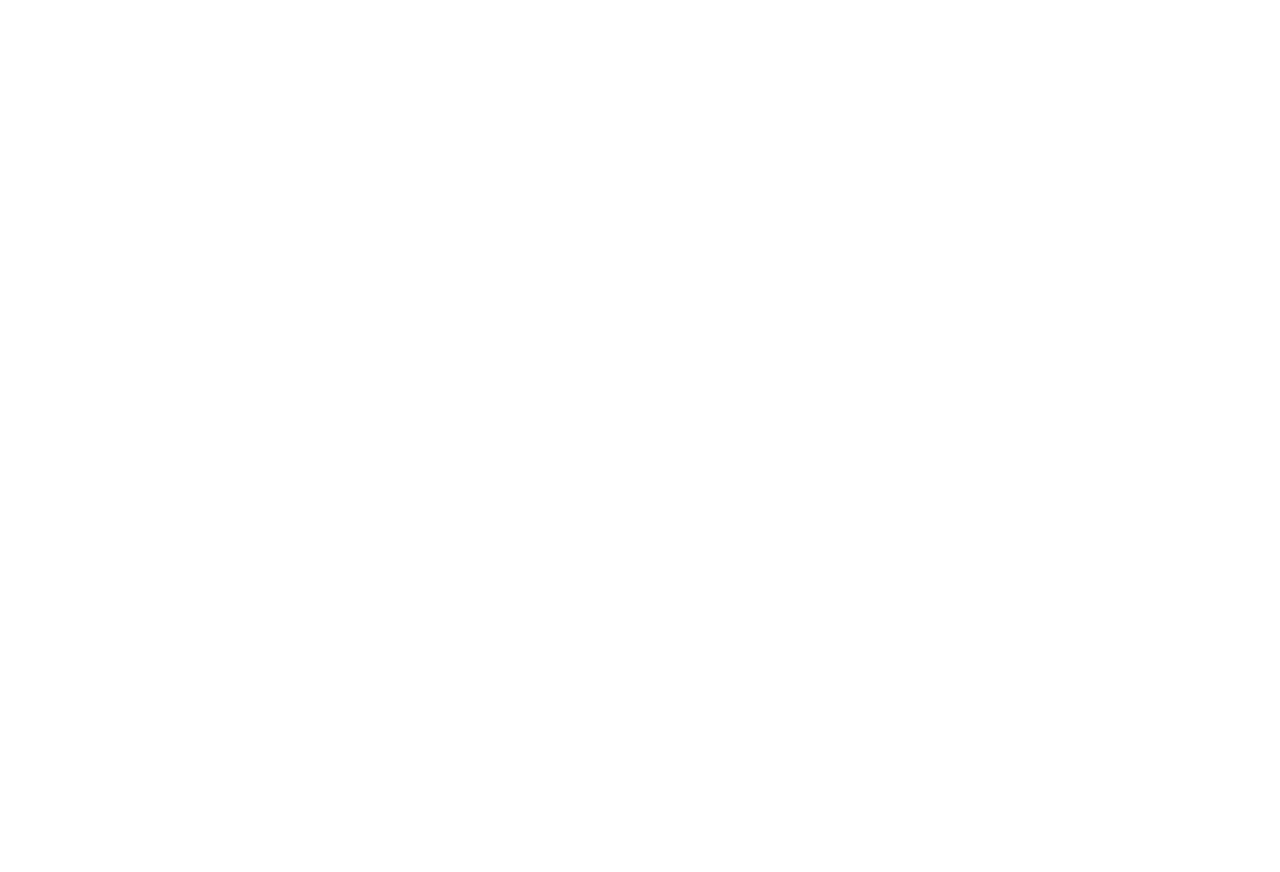
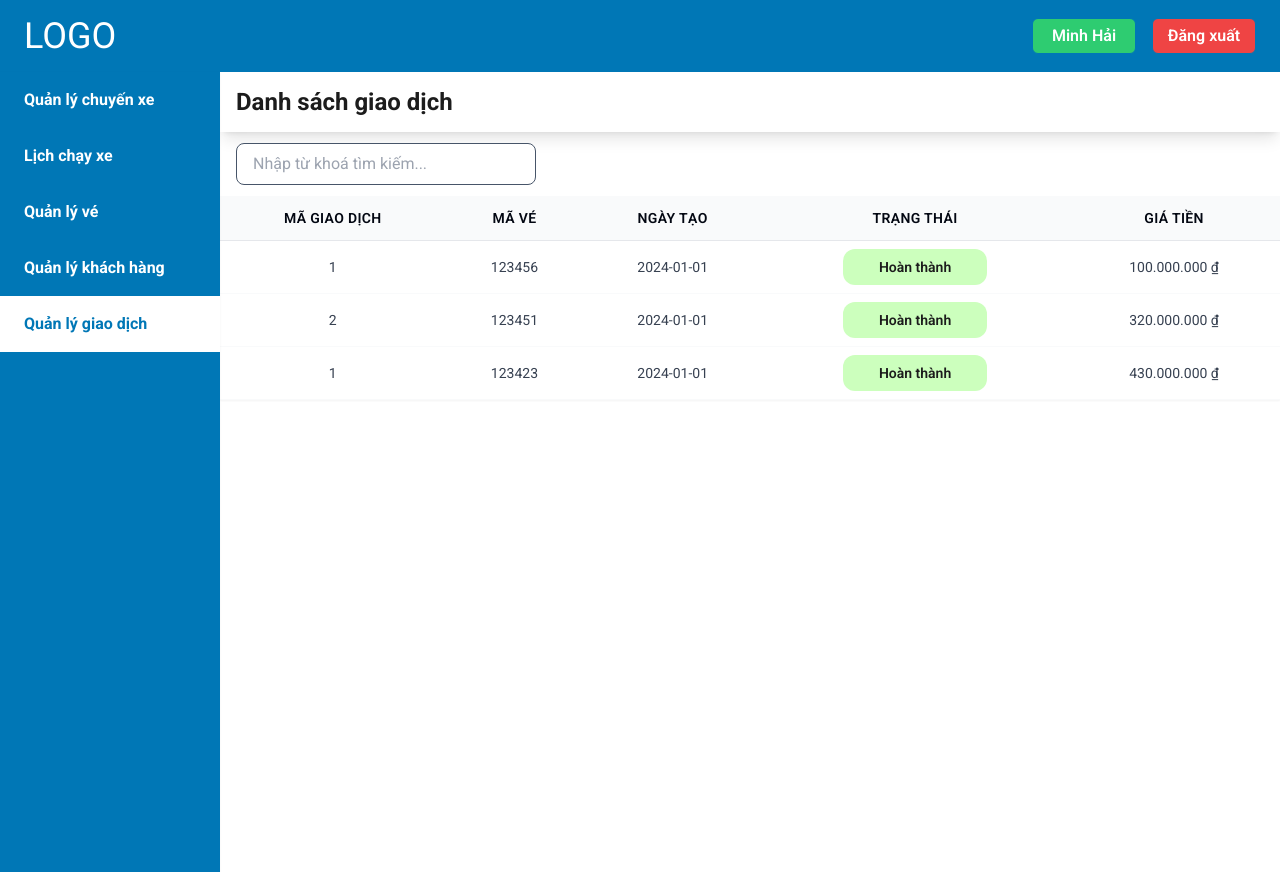
Before and after one commit to kytexya/CarServiceManagement_Front-end, a React (Vite) app: page /staff/transaction in a window 1280 px wide. Before the commit this address had no page. Before the commit the page ends 800 px from the top, so only its background shows below. Built offline with nearby package versions, Linux system fonts and the light colour scheme.

Commit message:
add transaction page for staff, add missing import in edit-account.jsx

```diff
--- a/src/App.jsx
+++ b/src/App.jsx
@@ -1,48 +1,48 @@
-import './index.css';
-import 'react-big-calendar/lib/css/react-big-calendar.css';
-import Layout from '@/components/common/layout';
-import { BrowserRouter, Route, Routes } from 'react-router-dom';
-import LoginPage from '@/pages/client/login';
-import RegisterPage from '@/pages/client/register';
-import Homepage from '@/components/common/homepage';
-import LoginAdminPage from '@/pages/client/login-admin';
-import ProfilePage from '@/pages/client/profile';
-import { ToastContainer } from 'react-toastify';
-import AccountListPage from '@/pages/admin/account';
-import AddAccountList from '@/pages/admin/add-account';
-import EditAccountList from '@/pages/admin/edit-account';
-import AdminLayout from '@/components/common/admin-layout';
-import LocationListPage from '@/pages/admin/location';
-import AddLocationPage from '@/pages/admin/add-location';
-import EditLocationPage from '@/pages/admin/edit-location';
-import RouterListPage from '@/pages/admin/router';
-import AddRouterPage from './pages/admin/add-router';
-import EditRouterPage from './pages/admin/edit-router';
-import BusListPage from '@/pages/admin/bus';
-import AddBusPage from '@/pages/admin/add-bus';
-import EditBusPage from '@/pages/admin/edit-bus';
-import TripListPage from '@/pages/admin/trip';
-import AddTripPage from '@/pages/admin/add-trip';
-import EditTripPage from '@/pages/admin/edit-trip';
-import ReportPage from '@/pages/admin/report';
-import TransactionListPage from '@/pages/admin/transaction';
-import TicketListPage from '@/pages/admin/ticket';
-import PromotionListPage from '@/pages/admin/promotion';
-import AddPromotionPage from '@/pages/admin/add-promotion';
-import EditPromotionPage from './pages/admin/edit-promotion';
-import SearchTripPage from '@/pages/client/search-trip';
-import OrderPage from '@/pages/client/order';
-import HistoryTicket from '@/pages/client/history';
-import EditProfilePage from './pages/client/edit-profile';
-import DriveTripPage from '@/pages/admin/drive-trip';
-import DriveTripDetailPage from '@/pages/admin/drive-trip-detail';
-import StaffTripPage from '@/pages/staff/staff-trip';
-import StaffTicketPage from './pages/staff/staff-ticket';
-import StaffCalendarPage from './pages/staff/staff-trip-calendar';
-import StaffAccountListPage from './pages/staff/account';
-import StaffAddAccountList from './pages/staff/add-account';
-import StaffEditAccountList from './pages/staff/edit-account';
-
+import "./index.css";
+import "react-big-calendar/lib/css/react-big-calendar.css";
+import Layout from "@/components/common/layout";
+import { BrowserRouter, Route, Routes } from "react-router-dom";
+import LoginPage from "@/pages/client/login";
+import RegisterPage from "@/pages/client/register";
+import Homepage from "@/components/common/homepage";
+import LoginAdminPage from "@/pages/client/login-admin";
+import ProfilePage from "@/pages/client/profile";
+import { ToastContainer } from "react-toastify";
+import AccountListPage from "@/pages/admin/account";
+import AddAccountList from "@/pages/admin/add-account";
+import EditAccountList from "@/pages/admin/edit-account";
+import AdminLayout from "@/components/common/admin-layout";
+import LocationListPage from "@/pages/admin/location";
+import AddLocationPage from "@/pages/admin/add-location";
+import EditLocationPage from "@/pages/admin/edit-location";
+import RouterListPage from "@/pages/admin/router";
+import AddRouterPage from "./pages/admin/add-router";
+import EditRouterPage from "./pages/admin/edit-router";
+import BusListPage from "@/pages/admin/bus";
+import AddBusPage from "@/pages/admin/add-bus";
+import EditBusPage from "@/pages/admin/edit-bus";
+import TripListPage from "@/pages/admin/trip";
+import AddTripPage from "@/pages/admin/add-trip";
+import EditTripPage from "@/pages/admin/edit-trip";
+import ReportPage from "@/pages/admin/report";
+import TransactionListPage from "@/pages/admin/transaction";
+import TicketListPage from "@/pages/admin/ticket";
+import PromotionListPage from "@/pages/admin/promotion";
+import AddPromotionPage from "@/pages/admin/add-promotion";
+import EditPromotionPage from "./pages/admin/edit-promotion";
+import SearchTripPage from "@/pages/client/search-trip";
+import OrderPage from "@/pages/client/order";
+import HistoryTicket from "@/pages/client/history";
+import EditProfilePage from "./pages/client/edit-profile";
+import DriveTripPage from "@/pages/admin/drive-trip";
+import DriveTripDetailPage from "@/pages/admin/drive-trip-detail";
+import StaffTripPage from "@/pages/staff/staff-trip";
+import StaffTicketPage from "./pages/staff/staff-ticket";
+import StaffCalendarPage from "./pages/staff/staff-trip-calendar";
+import StaffAccountListPage from "./pages/staff/account";
+import StaffAddAccountList from "./pages/staff/add-account";
+import StaffEditAccountList from "./pages/staff/edit-account";
+import StaffTransactionListPage from "./pages/staff/transaction";
 function App() {
   return (
     <BrowserRouter>
@@ -71,6 +71,7 @@ function App() {
           <Route path="account" element={<StaffAccountListPage />} />
           <Route path="account/add" element={<StaffAddAccountList />} />
           <Route path="account/edit/:id" element={<StaffEditAccountList />} />
+          <Route path="transaction" element={<StaffTransactionListPage />} />
         </Route>
 
         <Route path="/admin" element={<AdminLayout />}>
--- a/src/pages/staff/edit-account.jsx
+++ b/src/pages/staff/edit-account.jsx
@@ -1,3 +1,4 @@
+import DriveHeader from "@/components/common/drive-header";
 import SidebarAdmin from "@/components/common/sidebar-admin";
 import SidebarStaff from "@/components/common/sidebar-staff";
 import { showError, showSuccess } from "@/utils";
--- /dev/null
+++ b/src/pages/staff/transaction.jsx
@@ -0,0 +1,76 @@
+import DriveHeader from "@/components/common/drive-header";
+import SidebarAdmin from "@/components/common/sidebar-admin";
+import SidebarStaff from "@/components/common/sidebar-staff";
+import CustomTable from "@/components/common/table";
+import { formatToMoney } from "@/utils";
+import React, { useEffect, useState } from "react";
+
+const columns = [
+  { header: "Mã giao dịch", field: "Id" },
+  { header: "Mã vé", field: "TicketId" },
+  { header: "Ngày tạo", field: "CreatedAt" },
+  { header: "Trạng thái", field: "Status", className: "status-box" },
+  { header: "Giá tiền", field: "Amount" },
+];
+
+const dataTemp = [
+  {
+    Id: 1,
+    TicketId: "123456",
+    CreatedAt: "2024-01-01",
+    Status: true,
+    Amount: 100000,
+  },
+  {
+    Id: 2,
+    TicketId: "123451",
+    CreatedAt: "2024-01-01",
+    Status: true,
+    Amount: 320000,
+  },
+  {
+    Id: 1,
+    TicketId: "123423",
+    CreatedAt: "2024-01-01",
+    Status: true,
+    Amount: 430000,
+  },
+];
+
+export default function StaffTransactionListPage() {
+  const [dataList, setDataList] = useState([]);
+
+  useEffect(() => {
+    const convertedData = dataTemp.map((item) => ({
+      ...item,
+      Status: item.Status ? "Hoàn thành" : "Lỗi giao dịch",
+      Amount: formatToMoney(item.Amount),
+    }));
+    setDataList(convertedData);
+  }, []);
+
+  return (
+    <div className="flex flex-col h-full w-full">
+      <DriveHeader />
+      <div className="flex flex-row w-full">
+        <SidebarStaff />
+        <div className="flex flex-col w-full">
+          <div className="flex justify-between items-center h-[60px] px-4 shadow-lg">
+            <h1 className="text-2xl font-bold">Danh sách giao dịch</h1>
+          </div>
+
+          <div className="flex justify-between items-center px-4 h-[64px]">
+            <input
+              type="search"
+              name="keyword"
+              placeholder="Nhập từ khoá tìm kiếm..."
+              className="w-[300px] border border-slate-600 rounded-lg py-2 px-4"
+            />
+          </div>
+
+          <CustomTable columns={columns} data={dataList} />
+        </div>
+      </div>
+    </div>
+  );
+}
```
